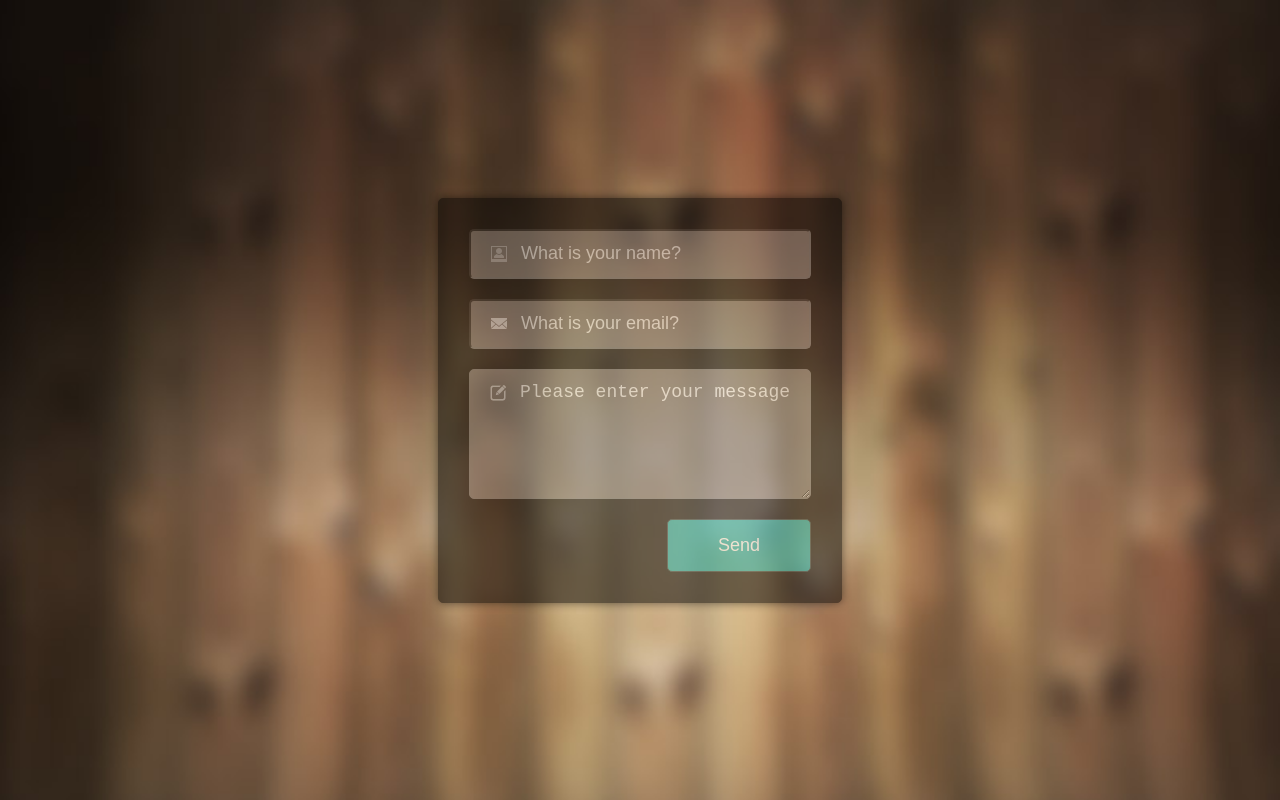
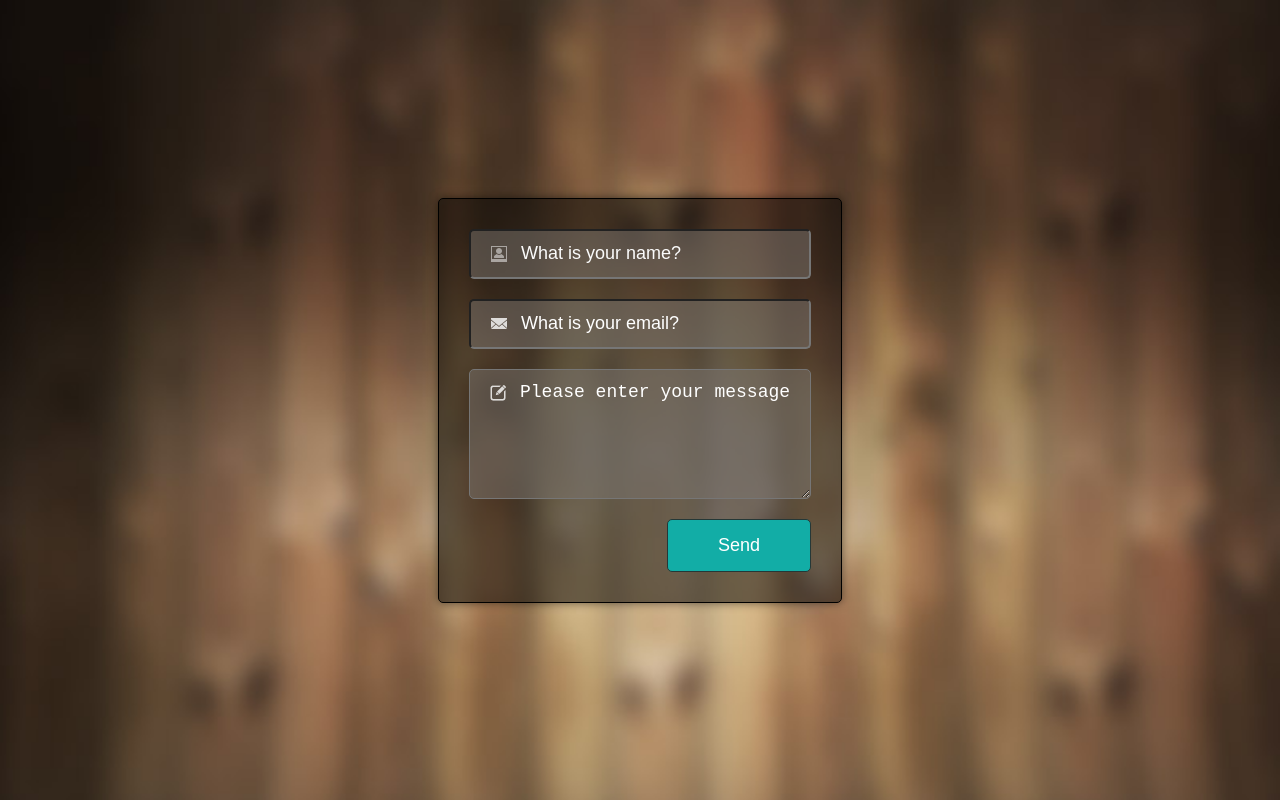
Before and after one commit to raha-frontend/luismruiz-contact-form, a plain HTML site: page index.html in a window 1280 px wide. Drawn offline with Linux system fonts and the light colour scheme.

Commit message:
Правки

```diff
--- a/index.html
+++ b/index.html
@@ -10,12 +10,12 @@
 </head>
 <body>
     <div class="wrapper">
-        <div class="contact-blocks">
+        <form action="" class="contact-blocks">
             <input type="text" placeholder="What is your name?" class="input-name field">
             <input type="text" placeholder="What is your email?" class="input-email field">
             <textarea name="text" class="message field" placeholder="Please enter your message"></textarea>
-            <button class="send-btn">Send</button>
-        </div>
+            <button class="send-btn" type="submit">Send</button>
+        </form>
     </div>
 </body>
 </html>
--- a/style.css
+++ b/style.css
@@ -20,12 +20,11 @@ body {
 .contact-blocks {
     margin: 0 auto;
     padding: 30px;
-    background-color: #000;
-    opacity: 0.5;
+    background-color: rgba(0, 0, 0, 0.5);
     width: 404px;
     border: 1px solid #000;
     border-radius: 5px;
-    box-shadow: 0 0 10px;
+    box-shadow: 0 0 10px rgba(0,0,0,0.5);
 }
 
 .field {
@@ -36,7 +35,7 @@ body {
     height: 50px;
     font-size: 18px;
     padding-left: 50px;
-    background-color: #7b7571;
+    background-color:rgba(125, 118, 113, 0.5);
     background-repeat: no-repeat;
     background-position: 20px center;
 }
```
Also changed, not shown: 1 other file.
